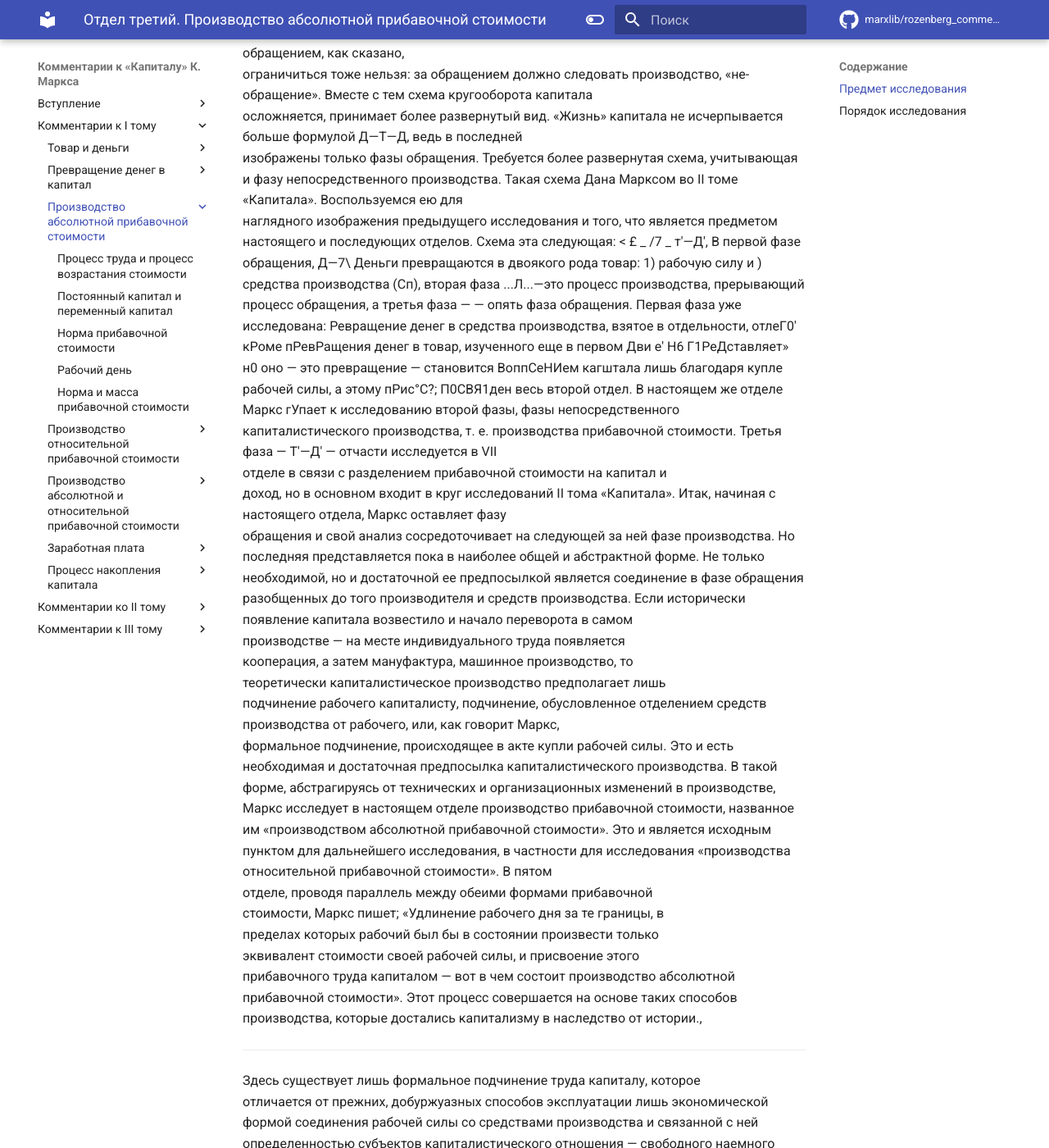
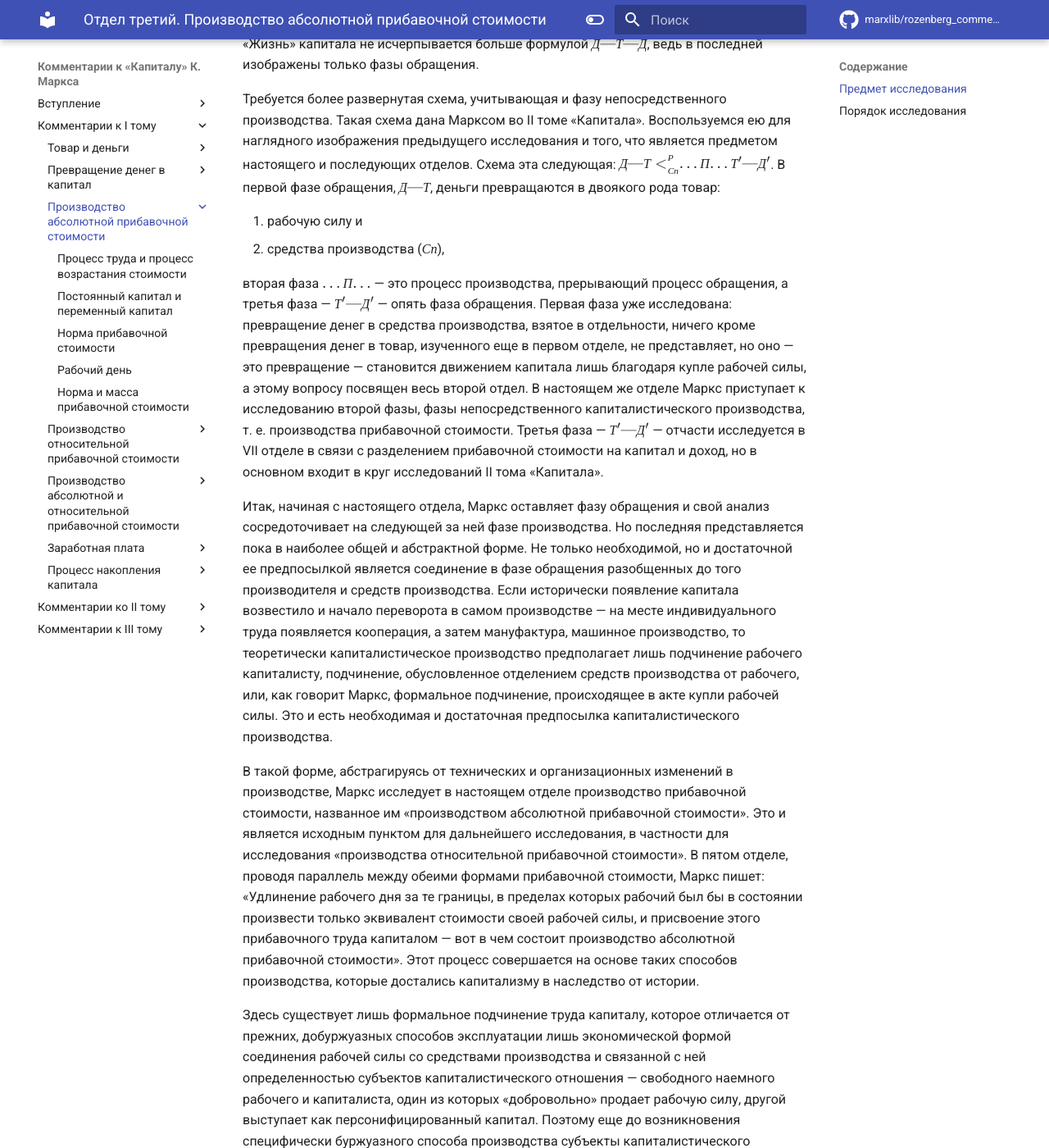
Before and after one commit to marxlib/rozenberg_comments_capital, an MkDocs documentation site: the page built from docs/volume1/part3/index.md, in a window 1280 px wide and 1400 px high, scrolled down 529 px. Shown: the whole window at 82% size. Built offline with MkDocs 1.6.1 and Material for MkDocs 9.7.7, drawn with Linux system fonts in a browser that asks for light colours; comment, search, counter and statistics services are not loaded; some of the changed text lies outside the part shown.

Commit message:
вступление 3 часть

```diff
--- a/docs/volume1/part3/index.md
+++ b/docs/volume1/part3/index.md
@@ -1,130 +1,28 @@
 # Отдел третий. Производство абсолютной прибавочной стоимости
-
-!!!danger "Требуется вычитка и редактура"
 
 ## Предмет исследования
 
-Купля рабочей силы — основное условие, без которого
-невозможно превращение денег в капитал, но за куплей рабочей силы
-должно следовать ее потребление, иначе не будет реализована
-возможность получения прибавочной стоимости. И Маркс вводит нас,
-как он выражается, «в сокровенные недра производства», у входа
-в которые начертано: «Посторонним вход воспрещается».
-Формулируя проблему капитала, Маркс пишет: «Итак, капитал
-не может возникнуть из обращения и так же не может возникнуть
-вне обращения. Он должен возникнуть в обращении и в то же время
-не в обращении» х. Капитал не может возникнуть вне обращения,
-вне купли рабочей силы, но одним обращением, как сказано,
-ограничиться тоже нельзя: за обращением должно следовать производство,
-«не-обращение». Вместе с тем схема кругооборота капитала
-осложняется, принимает более развернутый вид. «Жизнь» капитала не
-исчерпывается больше формулой Д—Т—Д, ведь в последней
-изображены только фазы обращения. Требуется более развернутая схема,
-учитывающая и фазу непосредственного производства. Такая схема
-Дана Марксом во II томе «Капитала». Воспользуемся ею для
-наглядного изображения предыдущего исследования и того, что является
-предметом настоящего и последующих отделов. Схема эта следующая:
-< £ _ /7 _ т'—Д', В первой фазе обращения, Д—7\
-Деньги превращаются в двоякого рода товар: 1) рабочую силу и
-) средства производства (Сп), вторая фаза ...Л...—это процесс
-производства, прерывающий процесс обращения, а третья фаза —
-— опять фаза обращения. Первая фаза уже исследована:
-Ревращение денег в средства производства, взятое в отдельности,
-отлеГ0' кРоме пРевРащения денег в товар, изученного еще в первом
-Дви е' Н6 Г1РеДставляет» н0 оно — это превращение — становится
-ВоппСеНИем кагштала лишь благодаря купле рабочей силы, а этому
-пРис°С?; П0СВЯ1ден весь второй отдел. В настоящем же отделе Маркс
-гУпает к исследованию второй фазы, фазы непосредственного
-капиталистического производства, т. е. производства прибавочной
-стоимости. Третья фаза — Т'—Д' — отчасти исследуется в VII
-отделе в связи с разделением прибавочной стоимости на капитал и
-доход, но в основном входит в круг исследований II тома «Капитала».
-Итак, начиная с настоящего отдела, Маркс оставляет фазу
-обращения и свой анализ сосредоточивает на следующей за ней фазе
-производства. Но последняя представляется пока в наиболее общей
-и абстрактной форме. Не только необходимой, но и достаточной ее
-предпосылкой является соединение в фазе обращения разобщенных
-до того производителя и средств производства. Если исторически
-появление капитала возвестило и начало переворота в самом
-производстве — на месте индивидуального труда появляется
-кооперация, а затем мануфактура, машинное производство, то
-теоретически капиталистическое производство предполагает лишь
-подчинение рабочего капиталисту, подчинение, обусловленное отделением
-средств производства от рабочего, или, как говорит Маркс,
-формальное подчинение, происходящее в акте купли рабочей силы. Это и
-есть необходимая и достаточная предпосылка капиталистического
-производства.
-В такой форме, абстрагируясь от технических и организационных
-изменений в производстве, Маркс исследует в настоящем отделе
-производство прибавочной стоимости, названное им «производством
-абсолютной прибавочной стоимости». Это и является исходным
-пунктом для дальнейшего исследования, в частности для исследования
-«производства относительной прибавочной стоимости». В пятом
-отделе, проводя параллель между обеими формами прибавочной
-стоимости, Маркс пишет; «Удлинение рабочего дня за те границы, в
-пределах которых рабочий был бы в состоянии произвести только
-эквивалент стоимости своей рабочей силы, и присвоение этого
-прибавочного труда капиталом — вот в чем состоит производство абсолютной
-прибавочной стоимости». Этот процесс совершается на основе таких
-способов производства, которые достались капитализму в наследство
-от истории.,
+Купля рабочей силы — основное условие, без которого невозможно превращение денег в капитал, но за куплей рабочей силы должно следовать ее потребление, иначе не будет реализована возможность получения прибавочной стоимости. И Маркс вводит нас, как он выражается, «в сокровенные недра производства», у входа в которые начертано: «Посторонним вход воспрещается».
 
----
+Формулируя проблему капитала, Маркс пишет: «Итак, капитал не может возникнуть из обращения и так же не может возникнуть вне обращения. Он должен возникнуть в обращении и в то же время не в обращении». Капитал не может возникнуть вне обращения, вне купли рабочей силы, но одним обращением, как сказано, ограничиться тоже нельзя: за обращением должно следовать производство, «не-обращение». Вместе с тем схема кругооборота капитала осложняется, принимает более развернутый вид. «Жизнь» капитала не исчерпывается больше формулой $Д — Т — Д$, ведь в последней изображены только фазы обращения.
 
-Здесь существует лишь формальное подчинение труда капиталу, которое
-отличается от прежних, добуржуазных способов эксплуатации лишь экономической формой
-соединения рабочей силы со средствами производства и связанной с ней
-определенностью субъектов капиталистического отношения — свободного наемного рабочего
-и капиталиста, один из которых «добровольно» продает рабочую силу, другой
-выступает как персонифицированный капитал. Поэтому еще до возникновения
-специфически буржуазного способа производства субъекты капиталистического
-отношения обладают спецификой даже по сравнению с внешне сходными добуржуазными
-экономическими формами эксплуататора и эксплуатируемого, — налример,
-наемный рабочий и лишенный средств производства раб, капиталист и богатый цеховой
-млстер 1.
+Требуется более развернутая схема, учитывающая и фазу непосредственного производства. Такая схема дана Марксом во II томе «Капитала». Воспользуемся ею для наглядного изображения предыдущего исследования и того, что является предметом настоящего и последующих отделов. Схема эта следующая: $Д — Т <^Р_{Сп} ... П ... Т' — Д'$. В первой фазе обращения, $Д — Т$, деньги превращаются в двоякого рода товар:
 
----
+1. рабочую силу и
+2. средства производства ($Сп$),
 
-Маркс далее пишет: «Производство абсолютной прибавочной
-стоимости образует всеобщую основу капиталистической системы и
-исходный пункт производства относительной прибавочной
-стоимости» 2.
-Производство абсолютной прибавочной стоимости является, с
-одной стороны, наиболее общей формой производства прибавочной
-стоимости («образует всеобщую основу капиталистической системы»),
-а с дрУг°й — особой его формой. В настоящем отделе оно
-рассматривается в этих двух разрезах — и как общая и как особая форма
-производства прибавочной стоимости. Этим и объясняется тот факт,
-ЧТо в изучаемом отделе исследуются и проблемы, относящиеся
-к производству прибавочной стоимости вообще, — например,
-«процесс труда и процесс возрастания стоимости», переменный и
-постоянный капитал, норма прибавочной стоимости, — и такая проблема,
-как рабочий день, относящаяся к производству абсолютной
-прибавочной стоимости как особой форме.
+вторая фаза $...П...$ — это процесс производства, прерывающий процесс обращения, а третья фаза — $Т' — Д'$ — опять фаза обращения. Первая фаза уже исследована: превращение денег в средства производства, взятое в отдельности, ничего кроме превращения денег в товар, изученного еще в первом отделе, не представляет, но оно — это превращение — становится движением капитала лишь благодаря купле рабочей силы, а этому вопросу посвящен весь второй отдел. В настоящем же отделе Маркс приступает к исследованию второй фазы, фазы непосредственного капиталистического производства, т. е. производства прибавочной стоимости. Третья фаза — $Т' — Д'$ — отчасти исследуется в VII отделе в связи с разделением прибавочной стоимости на капитал и доход, но в основном входит в круг исследований II тома «Капитала».
+
+Итак, начиная с настоящего отдела, Маркс оставляет фазу обращения и свой анализ сосредоточивает на следующей за ней фазе производства. Но последняя представляется пока в наиболее общей и абстрактной форме. Не только необходимой, но и достаточной ее предпосылкой является соединение в фазе обращения разобщенных до того производителя и средств производства. Если исторически появление капитала возвестило и начало переворота в самом производстве — на месте индивидуального труда появляется кооперация, а затем мануфактура, машинное производство, то теоретически капиталистическое производство предполагает лишь подчинение рабочего капиталисту, подчинение, обусловленное отделением средств производства от рабочего, или, как говорит Маркс, формальное подчинение, происходящее в акте купли рабочей силы. Это и есть необходимая и достаточная предпосылка капиталистического производства.
+
+В такой форме, абстрагируясь от технических и организационных изменений в производстве, Маркс исследует в настоящем отделе производство прибавочной стоимости, названное им «производством абсолютной прибавочной стоимости». Это и является исходным пунктом для дальнейшего исследования, в частности для исследования «производства относительной прибавочной стоимости». В пятом отделе, проводя параллель между обеими формами прибавочной стоимости, Маркс пишет: «Удлинение рабочего дня за те границы, в пределах которых рабочий был бы в состоянии произвести только эквивалент стоимости своей рабочей силы, и присвоение этого прибавочного труда капиталом — вот в чем состоит производство абсолютной прибавочной стоимости». Этот процесс совершается на основе таких способов производства, которые достались капитализму в наследство от истории.
+
+Здесь существует лишь формальное подчинение труда капиталу, которое отличается от прежних, добуржуазных способов эксплуатации лишь экономической формой соединения рабочей силы со средствами производства и связанной с ней определенностью субъектов капиталистического отношения — свободного наемного рабочего и капиталиста, один из которых «добровольно» продает рабочую силу, другой выступает как персонифицированный капитал. Поэтому еще до возникновения специфически буржуазного способа производства субъекты капиталистического отношения обладают спецификой даже по сравнению с внешне сходными добуржуазными экономическими формами эксплуататора и эксплуатируемого, — например, наемный рабочий и лишенный средств производства раб, капиталист и богатый цеховой мастер.
+
+Маркс далее пишет: «Производство абсолютной прибавочной стоимости образует всеобщую основу капиталистической системы и исходный пункт производства относительной прибавочной стоимости».
+
+Производство абсолютной прибавочной стоимости является, с одной стороны, наиболее общей формой производства прибавочной стоимости («образует всеобщую основу капиталистической системы»), а с другой — особой его формой. В настоящем отделе оно рассматривается в этих двух разрезах — и как общая и как особая форма производства прибавочной стоимости. Этим и объясняется тот факт, что в изучаемом отделе исследуются и проблемы, относящиеся к производству прибавочной стоимости вообще, — например, «процесс труда и процесс возрастания стоимости», переменный и постоянный капитал, норма прибавочной стоимости, — и такая проблема, как рабочий день, относящаяся к производству абсолютной прибавочной стоимости как особой форме.
 
 ## Порядок исследования
 
-Отдел состоит из пяти глав, начиная с главы V и кончая
-главой IX. В каждой главе изучается одна из сторон производства
-абсолютной прибавочной стоимости. Прежде всего в V главе
-исследуется производство прибавочной стоимости как исторически
-обусловленной формы, которую процесс производства материальных
-благ принимает благодаря тому, что труд становится наемным
-трудом. Это же исследование показывает, что рабочая сила и средства
-производства — две части производительного капитала, в который
-превратился денежный капитал Д, — играют в производстве
-прибавочной стоимости разные роли и, следовательно, сами в свою
-очередь принимают разные формы: форму переменного и форму
-постоянного капитала. Специальному изучению этих форм
-посвящается VI глава. В VII главе уже ставится вопрос о величине
-прибавочной стоимости, но не об абсолютной ее величине, а
-относительной, т. е. о норме прибавочной стоимости, которая является в то же
-время и нормой эксплуатации, отношением неоплаченного рабочего
-времени к оплаченному. И мы вплотную подходим к проблеме
-рабочего дня: к делению его на необходимое и прибавочное рабочее время
-и к истории борьбы за рабочий день, которая излагается в VIII главе.
-История рабочего дня наглядно показывает, что рабочий день
-устанавливается в результате классовой борьбы и что на заре
-капитализма преобладают методы производства абсолютной прибавочной
-стоимости. Весь отдел заканчивается IX главой, в которой иссле-
-Дуется отношение между нормой и массой прибавочной стоимости.
+Отдел состоит из пяти глав, начиная с главы V и кончая главой IX. В каждой главе изучается одна из сторон производства абсолютной прибавочной стоимости. Прежде всего в V главе исследуется производство прибавочной стоимости как исторически обусловленной формы, которую процесс производства материальных благ принимает благодаря тому, что труд становится наемным трудом. Это же исследование показывает, что рабочая сила и средства производства — две части производительного капитала, в который превратился денежный капитал $Д$, — играют в производстве прибавочной стоимости разные роли и, следовательно, сами в свою очередь принимают разные формы: форму переменного и форму постоянного капитала. Специальному изучению этих форм посвящается VI глава. В VII главе уже ставится вопрос о величине прибавочной стоимости, но не об абсолютной ее величине, а относительной, т. е. о норме прибавочной стоимости, которая является в то же время и нормой эксплуатации, отношением неоплаченного рабочего времени к оплаченному. И мы вплотную подходим к проблеме рабочего дня: к делению его на необходимое и прибавочное рабочее время и к истории борьбы за рабочий день, которая излагается в VIII главе. История рабочего дня наглядно показывает, что рабочий день устанавливается в результате классовой борьбы и что на заре капитализма преобладают методы производства абсолютной прибавочной стоимости. Весь отдел заканчивается IX главой, в которой исследуется отношение между нормой и массой прибавочной стоимости.
```
